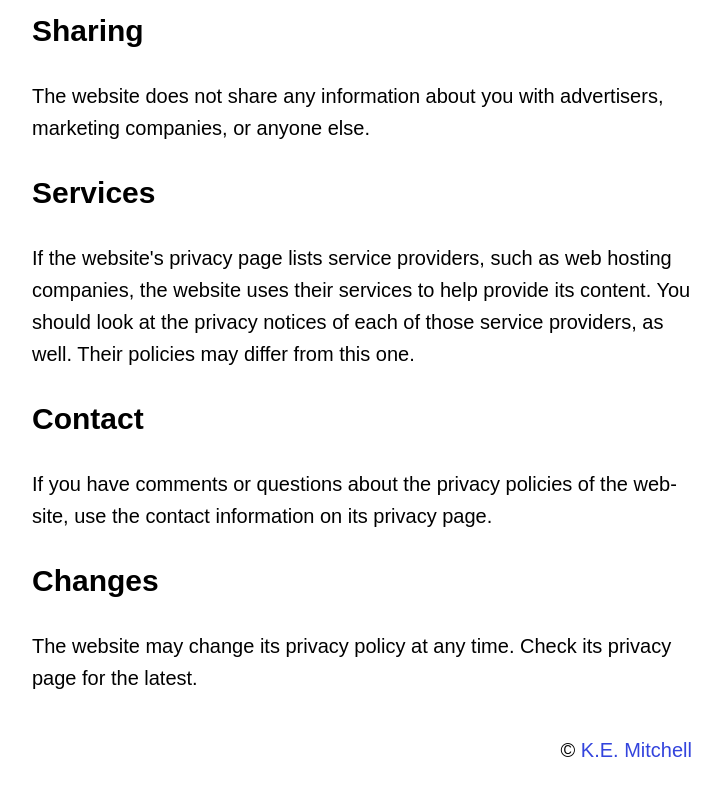
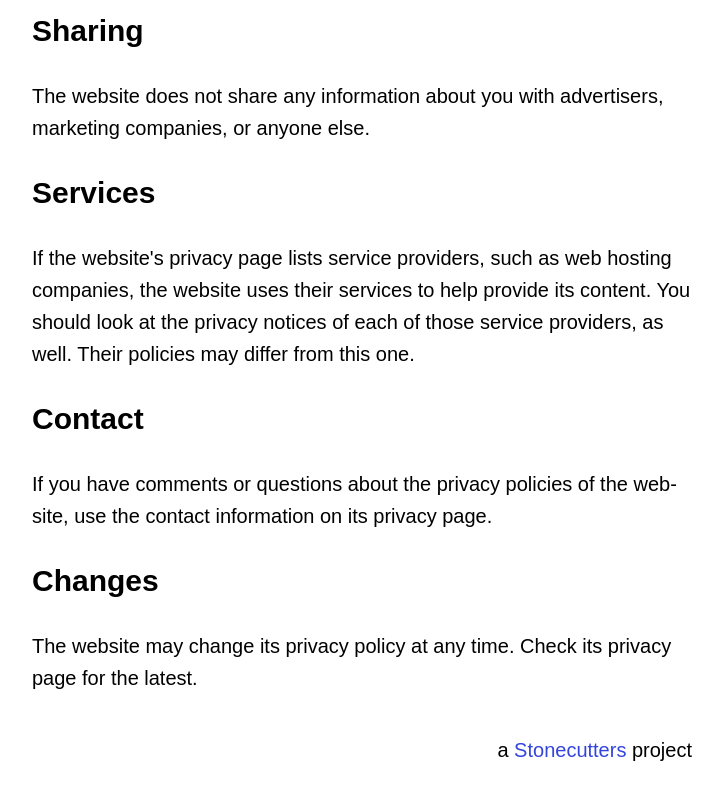
Before and after one commit to kemitchell/doormatprivacy.com, a plain HTML site: page 1e.html in a window 1280 px wide. Shown: the part 1066-1866 px from the top of the page, without its empty margins (278-1001 px from the left). Drawn offline with Linux system fonts and the light colour scheme.

Commit message:
Link to Stonecutters from footers

```diff
--- a/1e.html
+++ b/1e.html
@@ -57,7 +57,7 @@
     </section>
   </main>
   <footer role="contentinfo">
-    <p>© <a href="https://kemitchell.com">K.E. Mitchell</a></p>
+    <p>a <a href="https://stonecutters.law">Stonecutters</a> project</p>
   </footer>
 </body>
 </html>
```
Also changed, not shown: editions.html (+1 -1 lines), feedback.html (+1 -1 lines), index.html (+1 -1 lines), use.html (+1 -1 lines).
